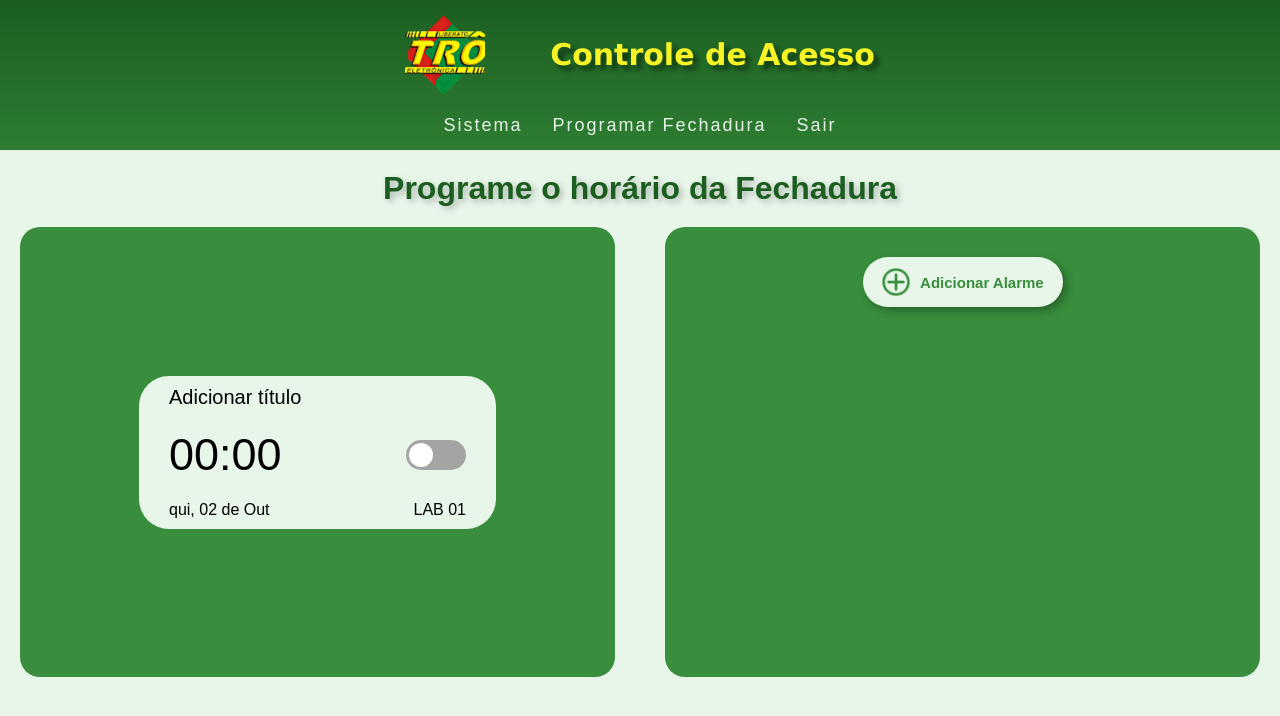
After one commit to arthurgbrito/Fechadura_Eletronica, a PHP site: page /programarhorarioUser.html in a window 1280 px wide. The commit adds this page. Shown: the top 716 px of the page. Run offline with PHP 8.4, Linux system fonts and the light colour scheme.

Commit message:
dividindo a pagina de programar a fechadura para admin e user

```diff
--- /dev/null
+++ b/style/style-phUser.css
@@ -0,0 +1,245 @@
+
+:root {
+    --yellow: #f6f326;
+    --Main-green: #388E3C;
+    --Dark-green: #2E7D32;
+    --Light-green: #E8F5E9;
+    --Middle-green: #66BB6A;
+    --Darker-green: #1B5E20;
+    --red: #ED1C24;
+}
+
+* {
+    margin: 0;
+    padding: 0;
+    box-sizing: border-box;
+    font-family: Arial, Helvetica, sans-serif;
+}
+
+body, html {
+    overflow-x: hidden;
+    width: 100%;
+    background-color: var(--Light-green);
+}
+
+header {
+    height: 150px;
+    width: 100vw;
+    background: linear-gradient(var(--Darker-green), var(--Dark-green));
+    display: flex;
+    flex-flow: column nowrap;
+    justify-content: center;
+    align-items: center;
+    gap: 20px;
+    font-family: 'Times New Roman', Times, serif;
+}
+
+.mainTitle {
+    display: flex;
+    align-items: center;
+    justify-content: center;
+    width: 100%;
+}
+
+.mainTitle h1 {
+    margin-left: 50px;
+    white-space: normal;
+    word-wrap: break-word;
+}
+
+.mainTitle img {
+    height: 80px;
+    margin-right: 15px;
+}
+
+.mainTitle h1 {
+    text-align: center;
+    color: var(--yellow);
+    text-shadow: 5px 5px 5px rgba(0, 0, 0, 0.464);
+    font-size: 30px;
+    display: inline-block;
+    font-family: Verdana, Geneva, Tahoma, sans-serif    ;
+}
+
+.menu {
+    display: none;
+}
+
+.menu div {
+    width: 30px;
+    height: 2.5px;
+    background-color: var(--Light-green);
+    margin: 8px;
+}
+
+.navbar {
+    width: 100%;
+    display: flex;
+    justify-content: center;
+}
+
+.navbar ul {
+    list-style-type: none;
+    display: flex;
+    align-items: center;
+    font-family: system-ui, -apple-system, BlinkMacSystemFont, 'Segoe UI', Roboto, Oxygen, Ubuntu, Cantarell, 'Open Sans', 'Helvetica Neue', sans-serif;
+}
+
+.navbar ul li {
+    display: inline;
+    letter-spacing: 2px;
+    margin: 0 10px;
+}
+
+.navbar ul li a {
+    text-decoration: none;
+    color: var(--Light-green);
+    font-size: 18px;
+    padding: 5px;
+    border-radius: 10px;
+}
+
+.navbar ul li a:hover {
+    background-color: var(--yellow);
+    color: var(--Dark-green);
+    transition: .5s;
+}
+
+.title {
+    text-align: center;
+    margin: 20px 0;
+    color: var(--Darker-green);
+    text-shadow: 3px 3px 6px rgba(0, 0, 0, 0.253);
+}
+
+main {
+    display: flex;
+    flex-direction: row;
+    align-items: center;
+    justify-content: center;
+    gap: 50px;
+}
+
+section {
+    width: 50%;
+    height: 450px;
+    background-color: var(--Main-green);
+    border-radius: 20px ;
+}
+
+.alarmes {
+    margin-left: 20px;
+}
+
+.novoAlarme {
+    margin-right: 20px;
+    display: flex;
+    justify-content: start;
+    align-items: center;
+    flex-direction: column;
+}
+
+#botaoNovoAlarme {
+    width: 200px;
+    display: flex;
+    align-items: center;
+    justify-content: space-evenly;
+    padding: 10px;
+    margin-top: 30px;
+    border-radius: 30px;
+    border: none;
+    background-color: var(--Light-green);
+    color: var(--Main-green);
+    cursor: pointer;
+    box-shadow: 4px 4px 8px rgba(0, 0, 0, 0.296);
+}
+
+#botaoNovoAlarme:hover {
+    transform: scale(1.05);
+    transition: .2s;
+}
+
+#botaoNovoAlarme:active {
+    transform: scale(0.95);
+    transition: .1s;
+}
+
+#botaoNovoAlarme img {
+    height: 30px;
+}
+
+#botaoNovoAlarme span {
+    font-weight: bold;
+    font-size: 15px;
+}
+
+.alarmes {
+    display: flex;
+    align-items: center;
+    justify-content: center ;
+}
+
+.alarme {
+    width: 60%;
+    background-color: var(--Light-green);
+    display: flex;
+    flex-direction: column;
+    align-items: start;
+    justify-content: center;
+    border-radius: 30px;
+    padding: 0 20px;
+}
+
+.alarme h1 {
+    padding: 10px;
+    font-size: 20px;
+    font-weight: normal;
+}
+
+.alarme > div {
+    display: flex;
+    width: 100%;
+    padding: 10px;
+    flex-direction: row;
+    justify-content: space-between;
+    align-items: center;
+}
+
+.horaAlarme {
+    font-size: 45px;
+
+}
+
+#toggleAlarme {
+    display: none;
+}
+
+.switch {
+    display: flex;
+    background-color: rgb(164, 164, 164);
+    position: relative;
+    width: 60px;
+    height: 30px;
+    border-radius: 50px;
+    align-items: center;
+    overflow: hidden;
+}
+
+.slider {
+    position: absolute;
+    left: 3px;
+    top: 3px;
+    height: 24px;
+    width: 24px;
+    background-color: white;
+    border-radius: 50%;
+    transition: all .5s ease-in-out;
+}
+
+#toggleAlarme:checked ~ .switch {
+    background-color: var(--Main-green);
+}
+
+#toggleAlarme:checked ~ .switch .slider {
+    transform: translateX(31px);
+}
--- a/templates/programarhorario.html
+++ b/templates/programarhorarioAdmin.html
@@ -4,7 +4,7 @@
     <meta charset="UTF-8">
     <meta name="viewport" content="width=device-width, initial-scale=1.0">
     <title>Programe o horário da Fechadura</title>
-    <link rel="stylesheet" href="../style/style-ph.css">
+    <link rel="stylesheet" href="../style/style-phAdmin.css">
 
 </head>
 <body>
@@ -21,8 +21,8 @@
         </div>
         <nav class="navbar">
             <ul>
-                <li><a href="sistema.php" class="top">Sistema</a></li>
-                <li><a href="../templates/programarhorario.html">Programar Fechadura</a></li>
+                <li><a href="sistemaAdmin.php" class="top">Sistema</a></li>
+                <li><a href="../templates/programarhorarioAdmin.html">Programar Fechadura</a></li>
                 <li><a href="../APIs/logout.php" class="bottom">Sair</a></li>
             </ul>
         </nav>
--- /dev/null
+++ b/templates/programarhorarioUser.html
@@ -0,0 +1,65 @@
+<!DOCTYPE html>
+<html lang="en">
+<head>
+    <meta charset="UTF-8">
+    <meta name="viewport" content="width=device-width, initial-scale=1.0">
+    <title>Programe o horário da Fechadura</title>
+    <link rel="stylesheet" href="../style/style-phUser.css">
+
+</head>
+<body>
+
+    <header>
+        <div class="mainTitle">
+            <img src="../style/imagens/logo-tro.png" alt="Logo Curso">
+            <h1 class="header_title">Controle de Acesso</h1>
+        </div>
+        <div class="menu">
+            <div class="line1"></div>
+            <div class="line2"></div>
+            <div class="line3"></div>
+        </div>
+        <nav class="navbar">
+            <ul>
+                <li><a href="sistemaUser.php" class="top">Sistema</a></li>
+                <li><a href="../templates/programarhorarioUser.html">Programar Fechadura</a></li>
+                <li><a href="../APIs/logout.php" class="bottom">Sair</a></li>
+            </ul>
+        </nav>
+    </header>
+
+    <h1 class="title">Programe o horário da Fechadura</h1>
+
+    <main>
+        <section class="alarmes">
+
+            <div class="alarme">
+
+                <h1>Adicionar título</h1>
+
+                <div class="horario">
+                    <p class="horaAlarme">00:00</p>
+                    <input type="checkbox" name="toggleAlarme" id="toggleAlarme">
+                    <label for="toggleAlarme" class="switch">
+                        <span class="slider"></span>
+                    </label>
+                </div>
+                <div class="data">
+                    <p class="dias">qui, 02 de Out</p>
+                    <p class="lab">LAB 01</p>
+                </div>
+            </div>
+
+        </section>
+        <section class="novoAlarme">
+
+            <button id="botaoNovoAlarme">
+                <img src="../style/imagens/add.png" alt="Adicionar Alarme">
+                <span>Adicionar Alarme</span>
+            </button>
+
+        </section>
+    </main>
+
+</body>
+</html>
--- a/templates/sistemaAdmin.php
+++ b/templates/sistemaAdmin.php
@@ -39,8 +39,8 @@ if ((!isset($_SESSION['email']) == true) and (!isset($_SESSION['senha']) == true
         </div>
         <nav class="navbar">
             <ul>
-                <li><a href="sistema.php" class="top">Sistema</a></li>
-                <li><a href="../templates/programarhorario.html">Programar Fechadura</a></li>
+                <li><a href="sistemaAdmin.php" class="top">Sistema</a></li>
+                <li><a href="../templates/programarhorarioAdmin.html">Programar Fechadura</a></li>
                 <li><a href="../APIs/logout.php" class="bottom">Sair</a></li>
             </ul>
         </nav>
--- a/templates/sistemaUser.php
+++ b/templates/sistemaUser.php
@@ -39,8 +39,8 @@ if ((!isset($_SESSION['email']) == true) and (!isset($_SESSION['senha']) == true
         </div>
         <nav class="navbar">
             <ul>
-                <li><a href="sistema.php" class="top">Sistema</a></li>
-                <li><a href="../templates/programarhorario.html">Programar Fechadura</a></li>
+                <li><a href="sistemaUser.php" class="top">Sistema</a></li>
+                <li><a href="../templates/programarhorarioUser.html">Programar Fechadura</a></li>
                 <li><a href="../APIs/logout.php" class="bottom">Sair</a></li>
             </ul>
         </nav>
```
Also changed, not shown: style/style-phAdmin.css (renamed from style/style-ph.css).
